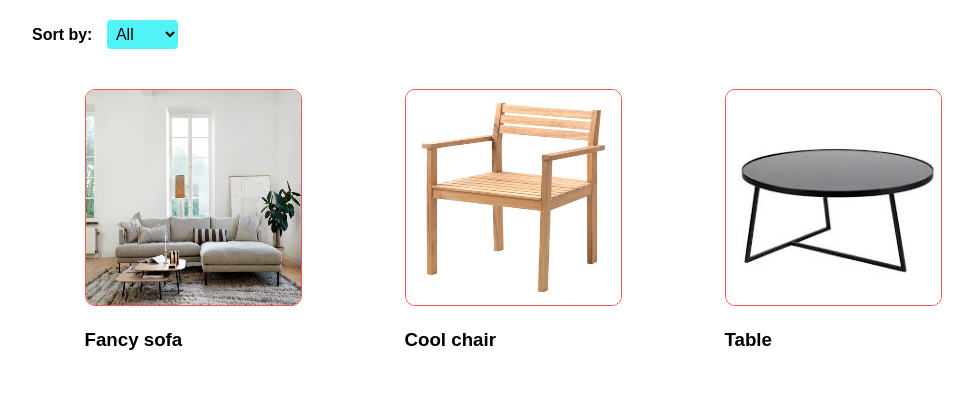
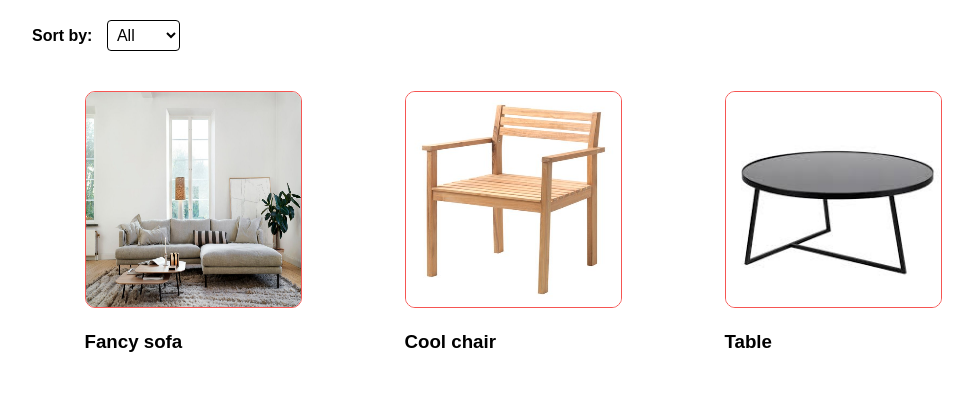
Before and after one commit to lucyscript/WebprojectDat310, a Flask app: page / in a window 1280 px wide. Shown: the part 60-480 px from the top of the page, without its empty margins (128-1101 px from the left). Run offline with Flask 3, Linux system fonts and the light colour scheme; a user stored in the database is signed in; data comes from the database, SQL or seed files in the repository; both versions use the stored data as it was after the commit.

Commit message:
darkmode fix

```diff
--- a/static/CSS/base.css
+++ b/static/CSS/base.css
@@ -376,8 +376,8 @@ nav li a {
 }
 
 #sorting-options select {
-	border: none;
-	background-color: #52F3F6;
+	border: 1px solid var(--text-color);
+	background-color: var(--background-color);
 	color: var(--text-color);
 	padding: 5px;
 	font-size: 16px;
@@ -386,7 +386,7 @@ nav li a {
 
 #sorting-options select:focus {
 	outline: none;
-	background-color: #52F3F6;
+	background-color: var(--background-color);
 	color: var(--text-color);
 }
 
```
Also changed, not shown: static/CSS/new_product.css (+6 -3 lines), static/CSS/product.css (+7 -0 lines), Data/database.db.
